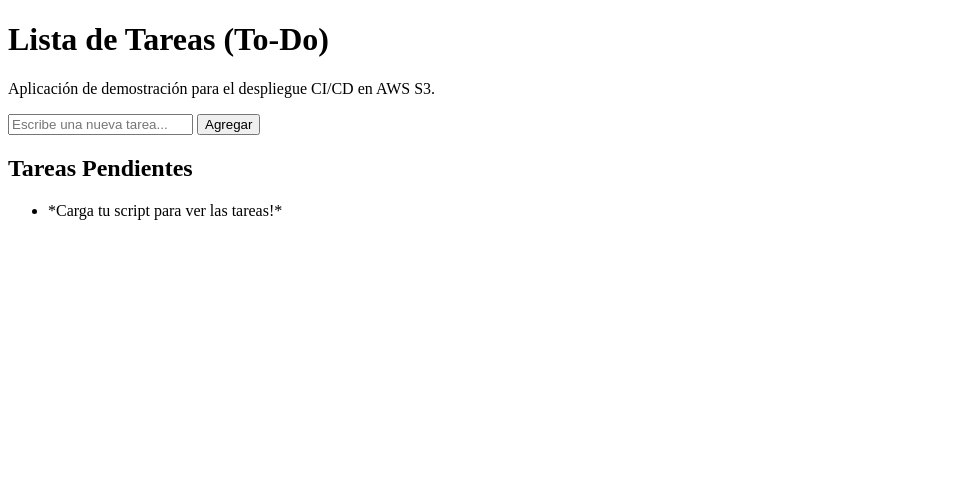
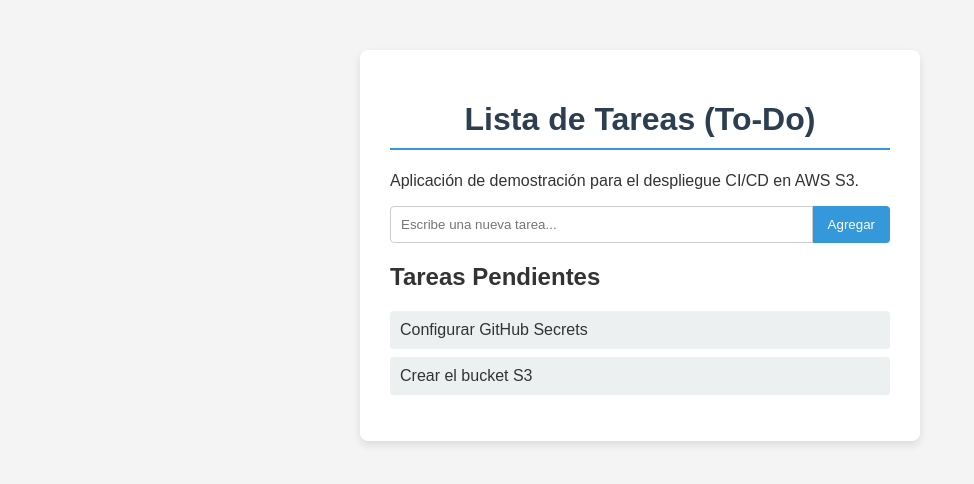
Before and after one commit to FranJJL05/actions-instanciaEC2, a website: page index.html in a window 1280 px wide. Shown: the whole page, without its empty margins (0-974 px from the left). Drawn offline with Linux system fonts and the light colour scheme.

Commit message:
fix: Corregir verificaciÃ³n HTTP y referencias de archivos

```diff
--- a/index.html
+++ b/index.html
@@ -4,8 +4,8 @@
 <head>
     <meta charset="UTF-8">
     <title>Despliegue CI/CD - Lista de Tareas</title>
-    <link rel="stylesheet" href="style.css">
-    <script src="js/index.js"></script>
+    <link rel="stylesheet" href="styles.css">
+    <script type="module" src="js/index.js"></script>
 </head>
 
 <body>
@@ -24,7 +24,10 @@
         </ul>
     </div>
 
-    <script>
+    <script type="module">
+        // Importar GestorTareas desde el módulo
+        import { GestorTareas } from './js/index.js';
+
         // Lógica de conexión con el HTML (esto NO se prueba con Jest, solo la clase GestorTareas)
         const gestor = new GestorTareas();
 
@@ -55,6 +58,9 @@
             }
         }
 
+        // Hacer la función accesible globalmente para onclick
+        window.agregarTareaGUI = agregarTareaGUI;
+
         // Cargar algunas tareas iniciales
         gestor.agregarTarea("Configurar GitHub Secrets");
         gestor.agregarTarea("Crear el bucket S3");
```
Also changed, not shown: .github/workflows/deploy-ec2.yml.
